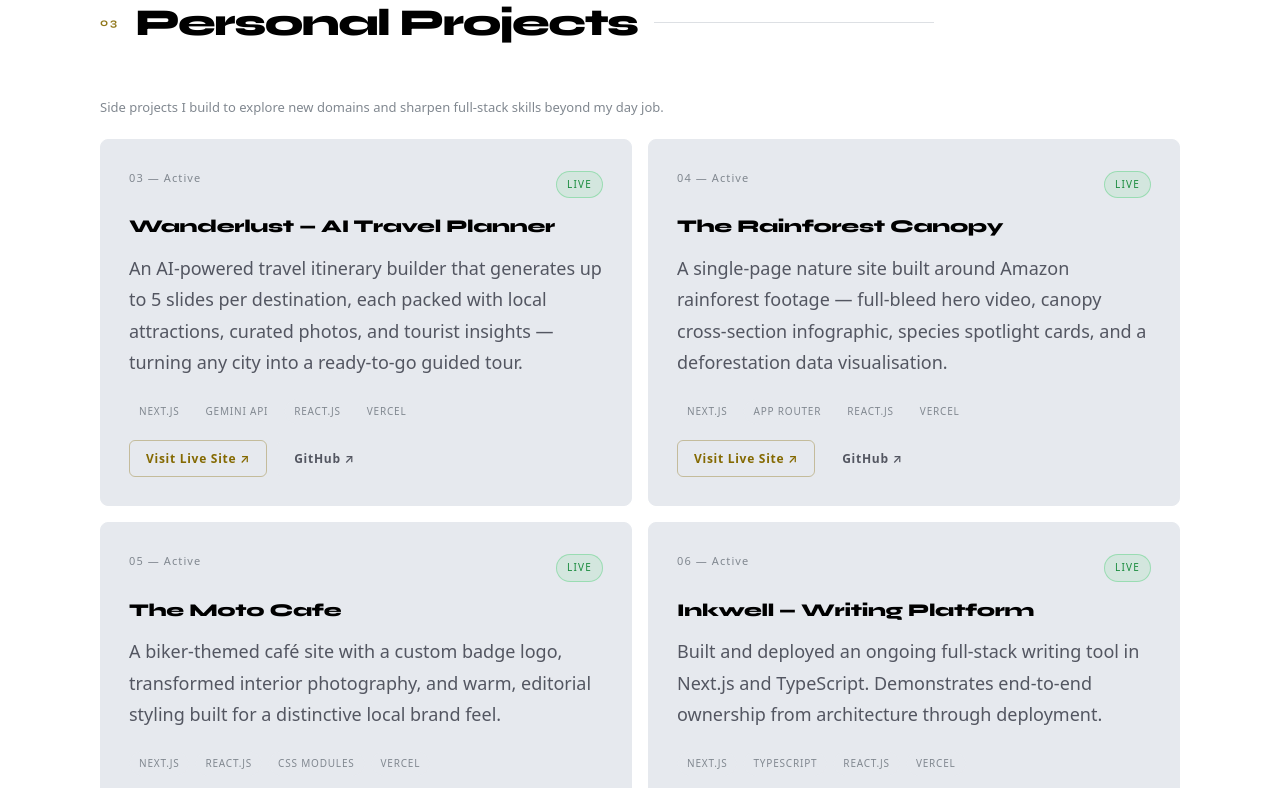
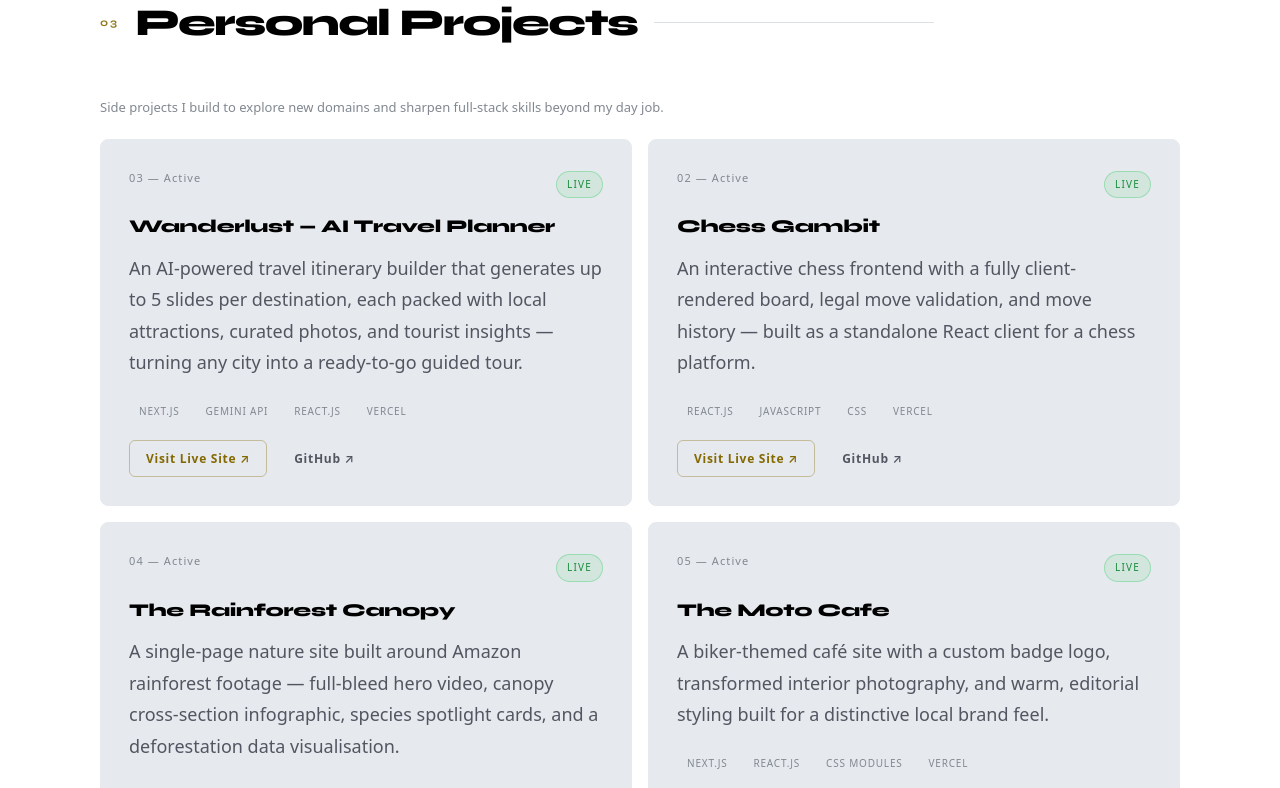
Before and after one commit to SayakDe98/sayak-de-portfolio, a Next.js app: page / in a window 1280 px wide. Shown: the part 4140-4928 px from the top of the page. Built offline with nearby package versions, Linux system fonts and the light colour scheme.

Commit message:
Added back the chess app

```diff
--- a/pages/index.js
+++ b/pages/index.js
@@ -412,6 +412,22 @@ export default function Home() {
               </div>
             </div>
 
+            <div className="project-card reveal" style={{ position: "relative", overflow: "hidden" }}>
+              <div className="proj-first-line">
+                <div className="proj-num">02 — Active</div>
+                <div className={styles.badgeGreen}>Live</div>
+              </div>
+              <div className="proj-title">Chess Gambit</div>
+              <div className="proj-desc">An interactive chess frontend with a fully client-rendered board, legal move validation, and move history — built as a standalone React client for a chess platform.</div>
+              <div className="proj-tech">
+                {["React.js","JavaScript","CSS","Vercel"].map((t) => <span key={t}>{t}</span>)}
+              </div>
+              <div style={{ display: "flex", gap: "10px", flexWrap: "wrap" }}>
+                <a href="https://chess-frontend-sand.vercel.app" target="_blank" rel="noopener noreferrer" className="proj-link">Visit Live Site ↗</a>
+                <a href="https://github.com/SayakDe98/chess-frontend" target="_blank" rel="noopener noreferrer" className="proj-link" style={{ borderColor: "var(--border)", color: "var(--text-mid)" }}>GitHub ↗</a>
+              </div>
+            </div>
+
             <div className="project-card reveal reveal-delay-3" style={{ position: "relative", overflow: "hidden" }}>
               <div className="proj-first-line">
                 <div className="proj-num">04 — Active</div>
```
